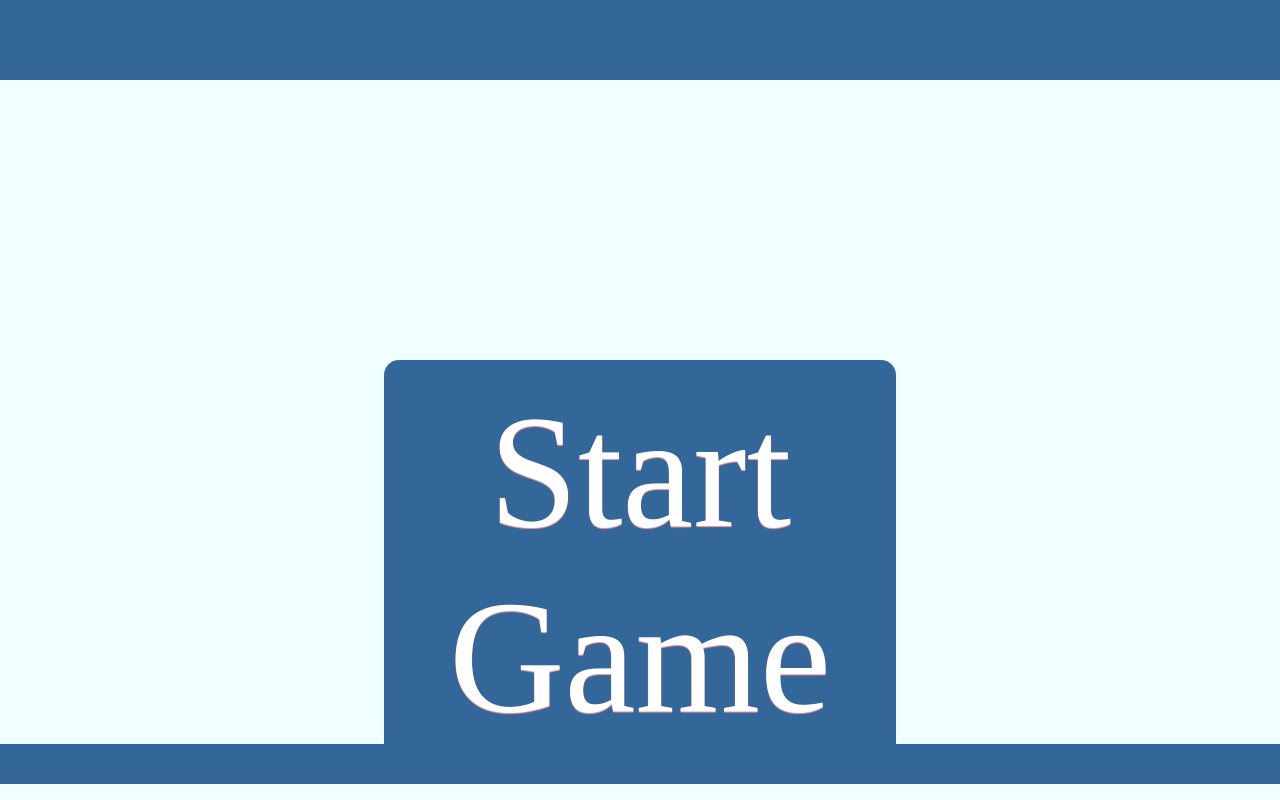
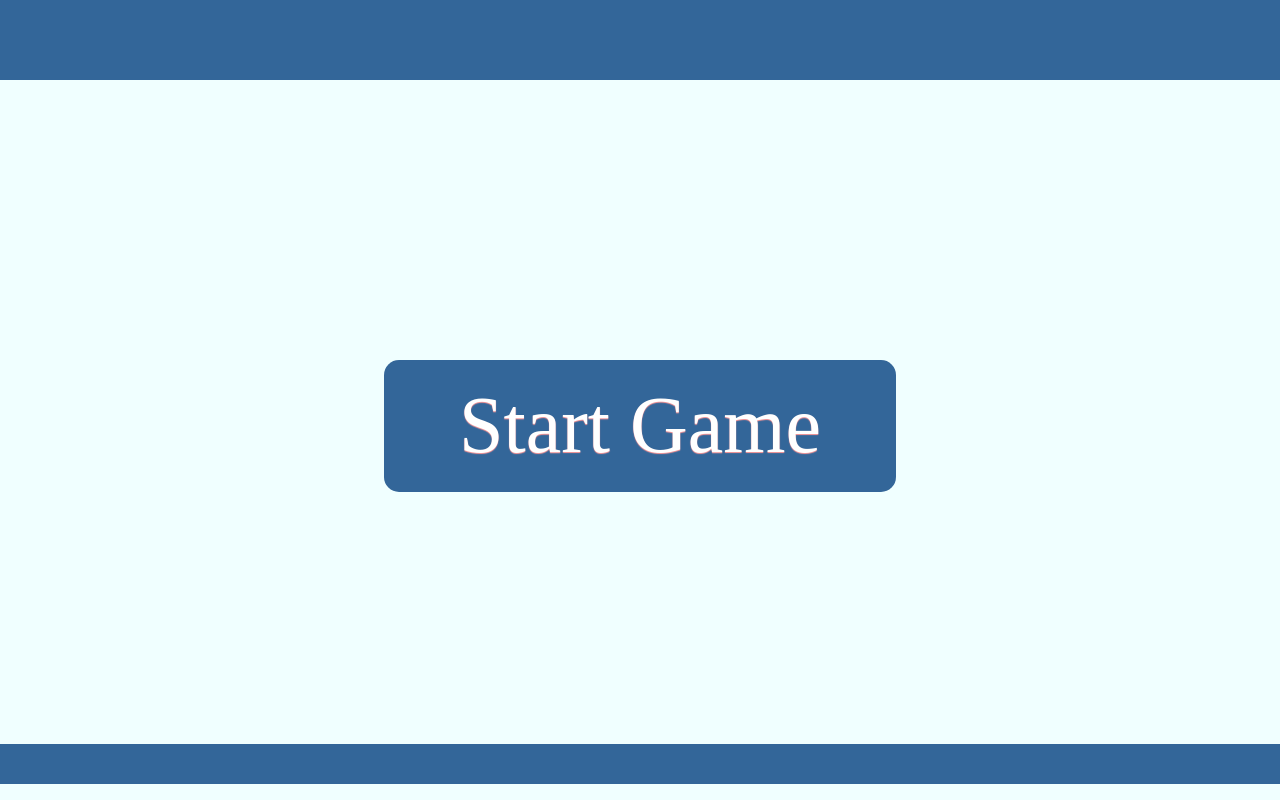
Before and after one commit to Srahul9111/Srahul9111.github.io, a website with bundled scripts: page index.html in a window 1280 px wide. Built offline with nearby package versions, Linux system fonts and the light colour scheme; files whose address does not match are found by name.

Commit message:
Update styles.css

```diff
--- a/css/styles.css
+++ b/css/styles.css
@@ -86,7 +86,7 @@ h1 {
   padding-bottom: 4%;
   border-radius: 15px;
   background-color: #369;
-  font-size: 20vmin;
+  font-size: 10vmin;
   text-shadow: 0px 1px 1px #f99;
   color: #fff;
 }
```
